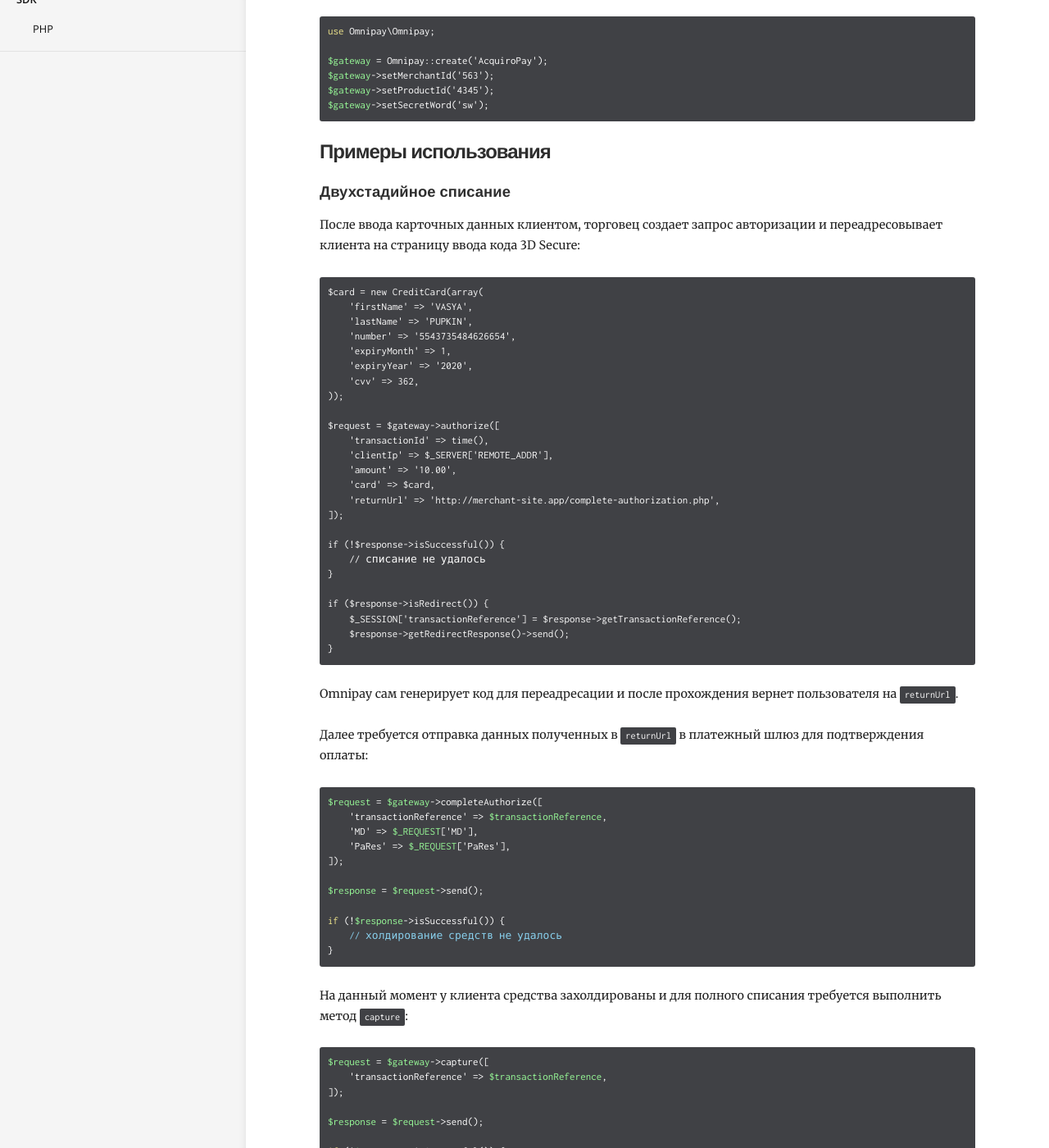
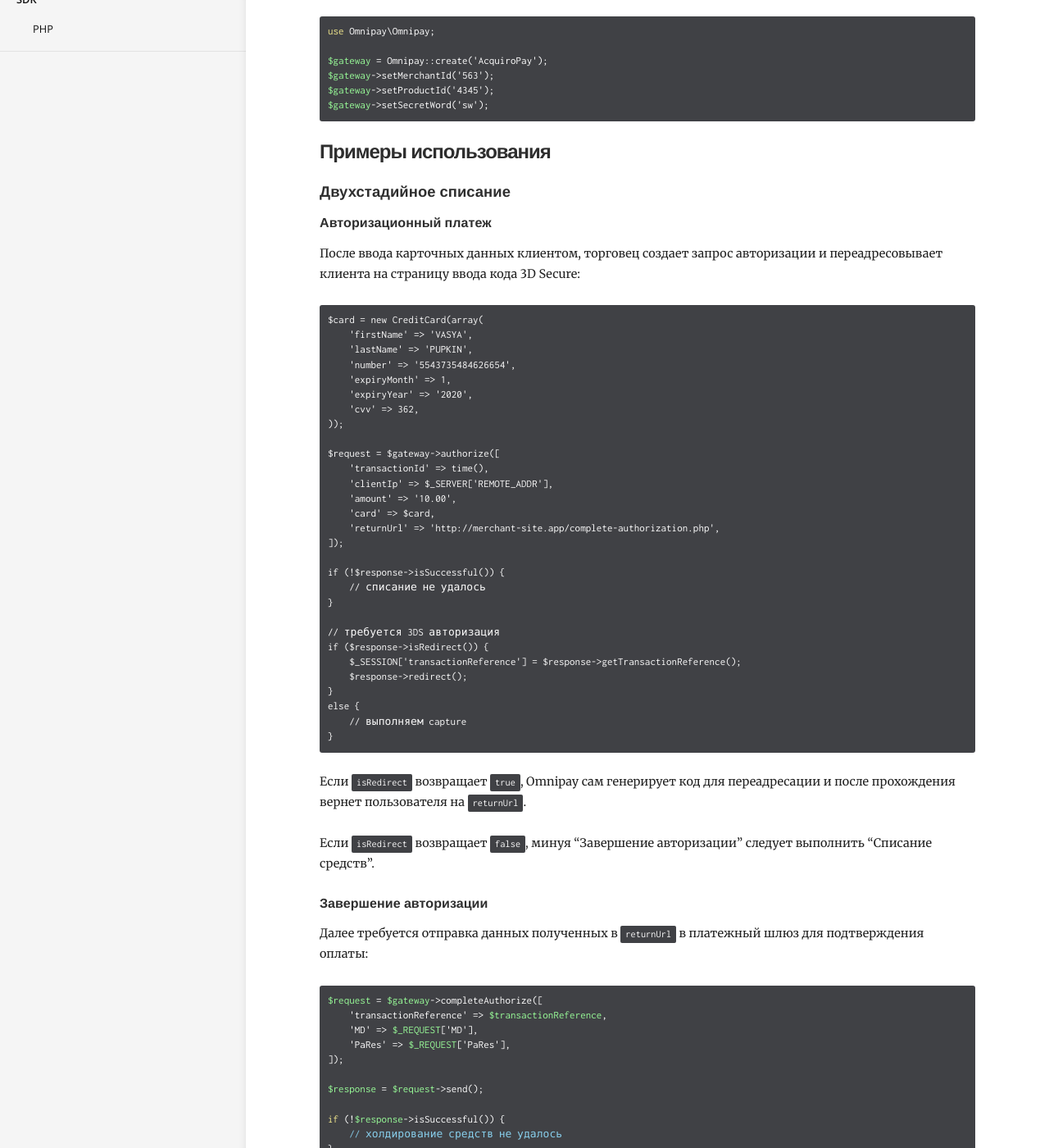
Before and after one commit to acquiropay/acquiropay.github.io, a Jekyll site: the page built from _docs/sdk/php.md, in a window 1280 px wide and 1400 px high, scrolled down 632 px. Shown: the whole window at 82% size. Built offline with Jekyll 4.4.1, drawn with Linux system fonts in a browser that asks for light colours.

Commit message:
update php sdk documentation

````diff
--- a/_docs/sdk/php.md
+++ b/_docs/sdk/php.md
@@ -39,6 +39,7 @@ $gateway->setSecretWord('sw');
 
 #### Двухстадийное списание
 
+##### Авторизационный платеж
 После ввода карточных данных клиентом, торговец создает запрос авторизации и переадресовывает клиента на страницу ввода кода 3D Secure:
 
 ```
@@ -63,13 +64,21 @@ if (!$response->isSuccessful()) {
     // списание не удалось
 }
 
+// требуется 3DS авторизация
 if ($response->isRedirect()) {
     $_SESSION['transactionReference'] = $response->getTransactionReference();
-    $response->getRedirectResponse()->send();
+    $response->redirect();
+}
+else {
+    // выполняем capture
 }
 ```
 
-Omnipay сам генерирует код для переадресации и после прохождения вернет пользователя на `returnUrl`.
+Если `isRedirect` возвращает `true`, Omnipay сам генерирует код для переадресации и после прохождения вернет пользователя на `returnUrl`.
+
+Если `isRedirect` возвращает `false`, минуя "Завершение авторизации" следует выполнить "Списание средств".
+
+##### Завершение авторизации
 
 Далее требуется отправка данных полученных в `returnUrl` в платежный шлюз для подтверждения оплаты:
 
@@ -87,6 +96,8 @@ if (!$response->isSuccessful()) {
 }
 ```
 
+##### Списание средств
+
 На данный момент у клиента средства захолдированы и для полного списания требуется выполнить метод `capture`:
 
 ```php
````
